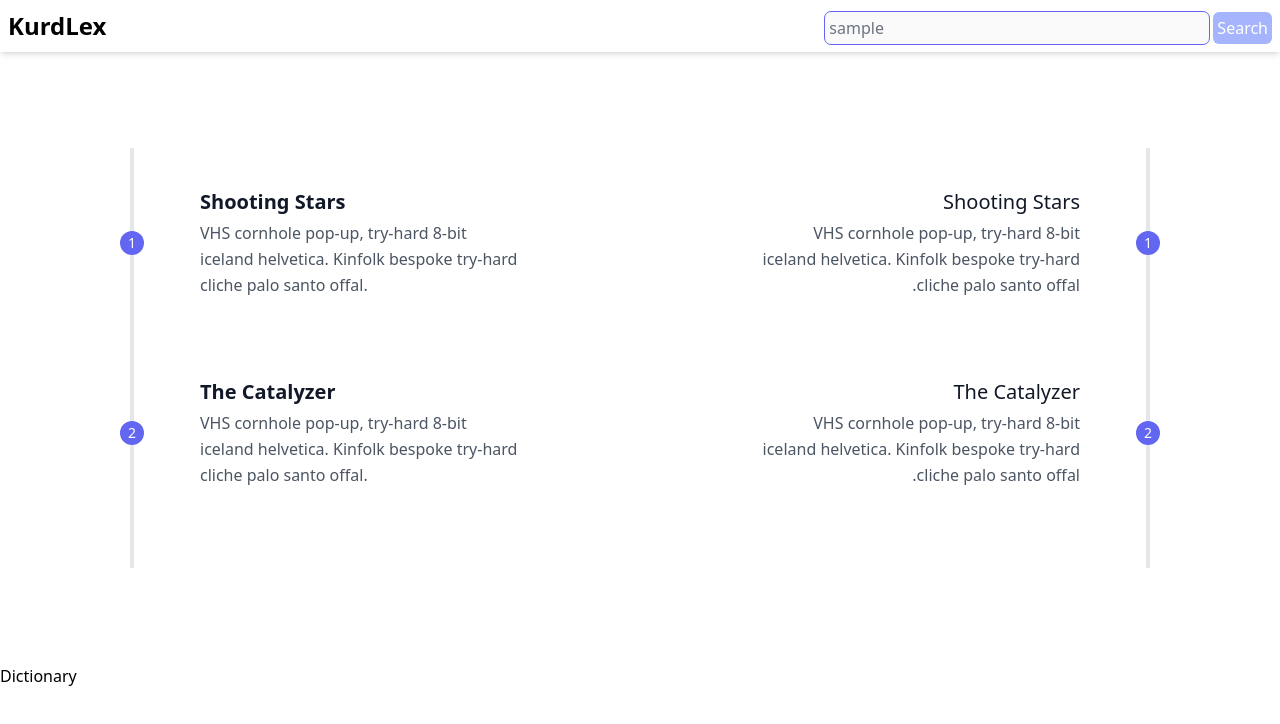
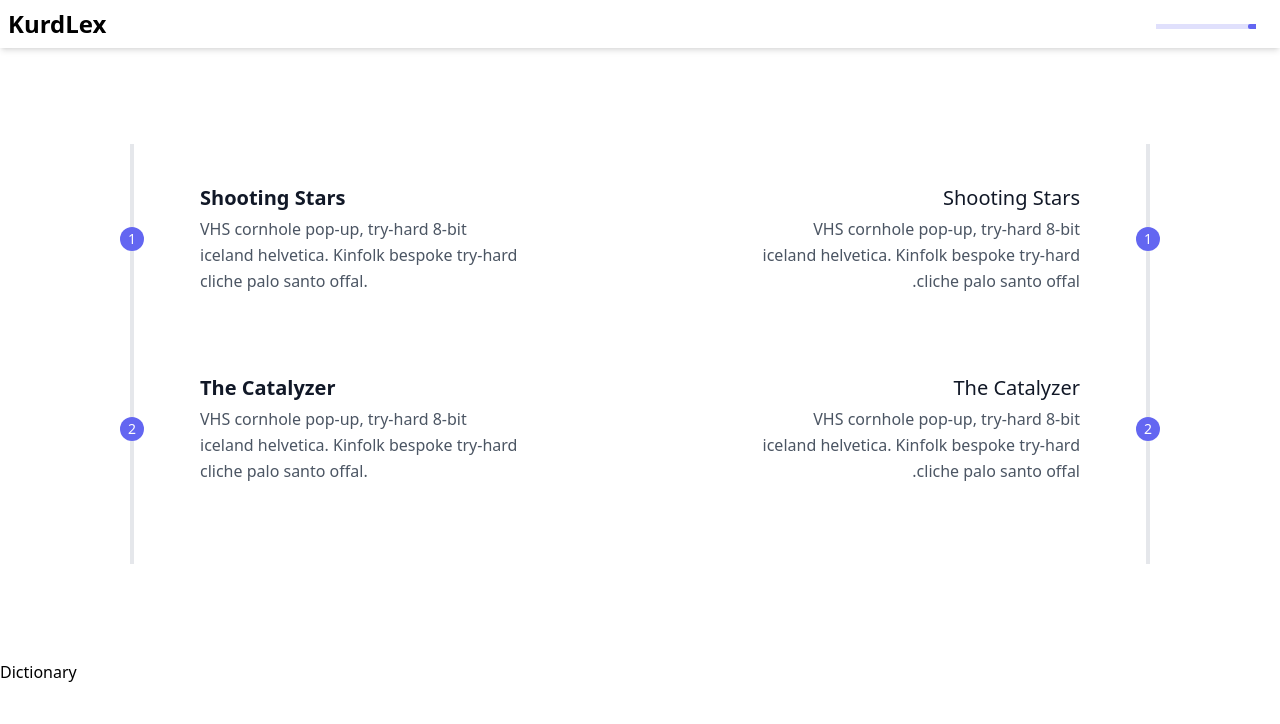
Before and after one commit to mohammedd-jabbar/kurdLex, a Next.js app: page / in a window 1280 px wide. Both pictures are taken after typing "Sample" into the empty fields and a click on the button "Search". Shown: the top 724 px of the page. Built offline with nearby package versions, Linux system fonts and the light colour scheme; no server answers.

Commit message:
add loading for input

```diff
--- a/app/components/Main.jsx
+++ b/app/components/Main.jsx
@@ -6,6 +6,7 @@ import Dictionary from "./Dictionary";
 import { useDispatch, useSelector } from "react-redux";
 import { toggleSubmitState } from "../lib/services/submitSlice";
 import { debounce } from "lodash";
+import { BarLoader } from "react-spinners";
 
 export default function Main() {
   const isSubmitState = useSelector((state) => state.submitState.isSubmitState);
@@ -61,6 +62,8 @@ export default function Main() {
         <div className="font-semibold text-xl md:text-2xl">KurdLex</div>
         <div className="flex items-center mt-1">
           <form onSubmit={handleSubmit}>
+            {!isSubmitState ? (
+              <>
                 <input
                   disabled={isSubmitState}
                   value={word}
@@ -76,6 +79,16 @@ export default function Main() {
                 >
                   Search
                 </button>
+              </>
+            ) : (
+              <BarLoader
+                color="#6366f1"
+                height={5}
+                loading
+                width={100}
+                className="mr-4"
+              />
+            )}
           </form>
         </div>
       </nav>
--- a/package.json
+++ b/package.json
@@ -18,7 +18,8 @@
     "puppeteer": "^21.5.2",
     "react": "^18",
     "react-dom": "^18",
-    "react-redux": "^8.1.3"
+    "react-redux": "^8.1.3",
+    "react-spinners": "^0.13.8"
   },
   "devDependencies": {
     "autoprefixer": "^10.0.1",
```
Also changed, not shown: 1 other file (tests, documents, lock files or other folders). Lines whose indentation alone changed are shown as unchanged.
